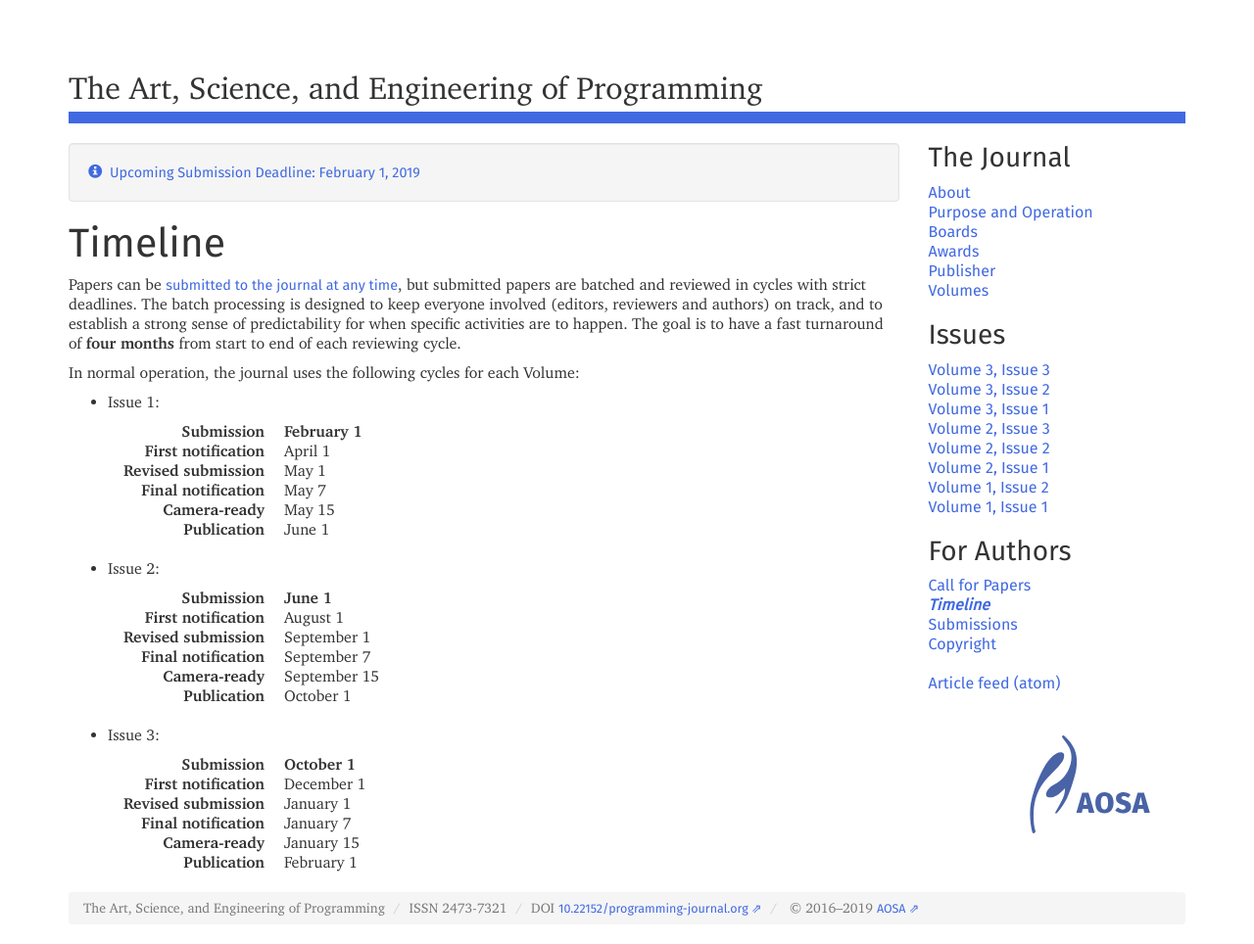
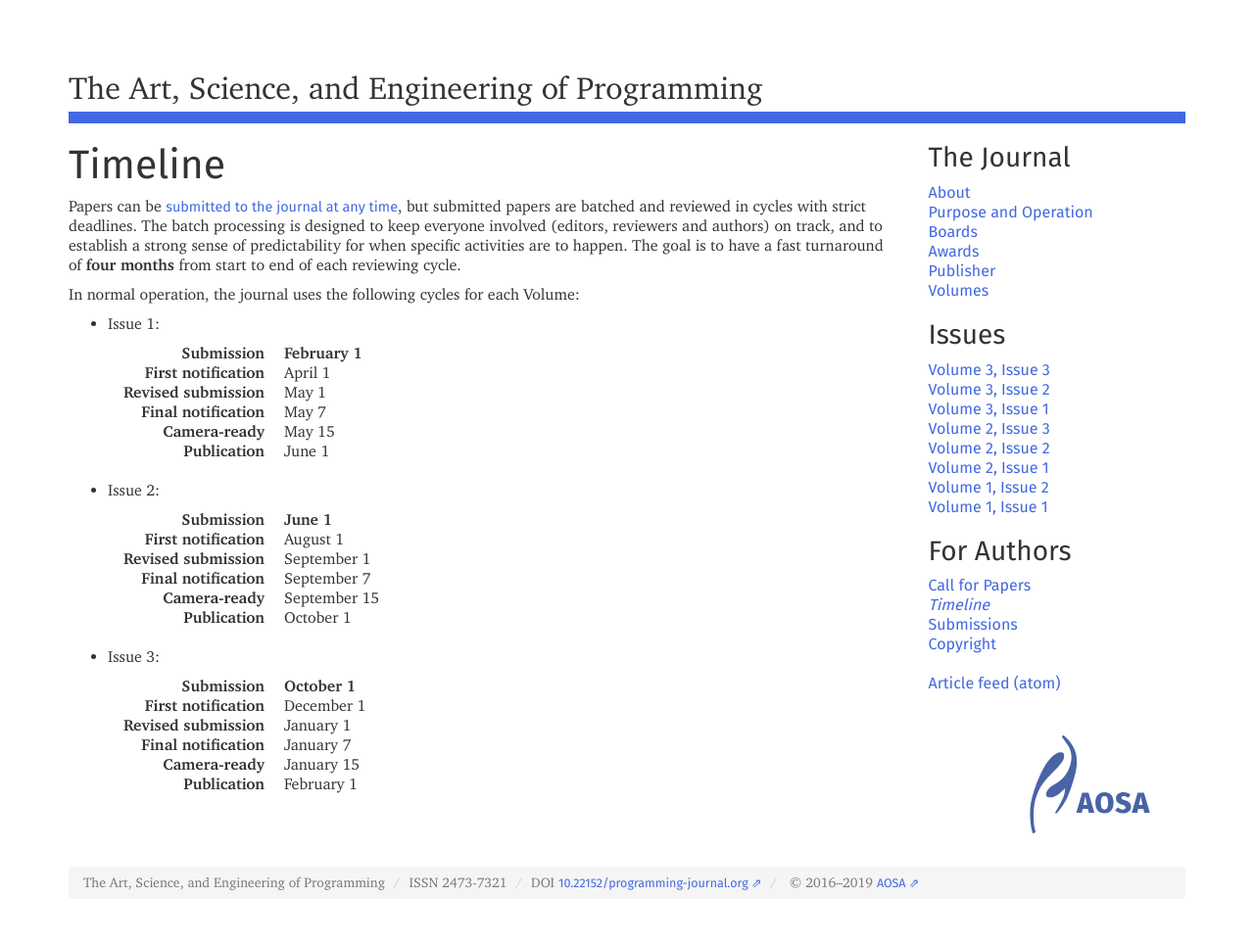
Before and after one commit to programming-journal/programming-journal.github.io, a Jekyll site: the page built from timeline/index.markdown, in a window 1280 px wide. Shown: the whole page at 98% size. Built offline with Jekyll 4.4.1, drawn with Linux system fonts in a browser that asks for light colours; nearby versions of some CDN libraries; after the commit the page ends 938 px from its top, so only the background shows below that.

Commit message:
deadline has passed

```diff
--- a/timeline/index.markdown
+++ b/timeline/index.markdown
@@ -1,7 +1,6 @@
 ---
 title: Timeline
 category: For Authors
-featured: "Upcoming Submission Deadline: February 1, 2019"
 order: 500
 
 ---
```
